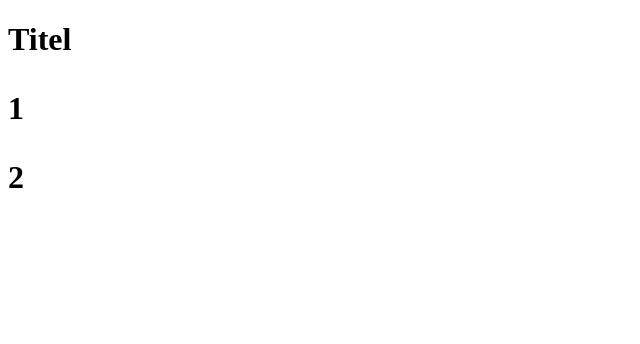
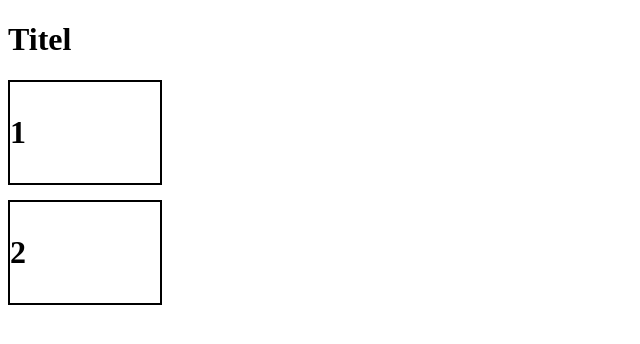
Before and after one commit to 0villads0/school, a plain HTML site: page index.html in a window 1280 px wide. Shown: the whole page, without its empty margins (0-640 px from the left). Drawn offline with Linux system fonts and the light colour scheme.

Commit message:
Update style.css

```diff
--- a/style.css
+++ b/style.css
@@ -2,3 +2,9 @@ a {
   text-decoration: none;
   color: #000000;
 }
+
+#links {
+  border: 2px solid #000000;
+  width: 150px;
+  margin-bottom: 15px;
+}
```
